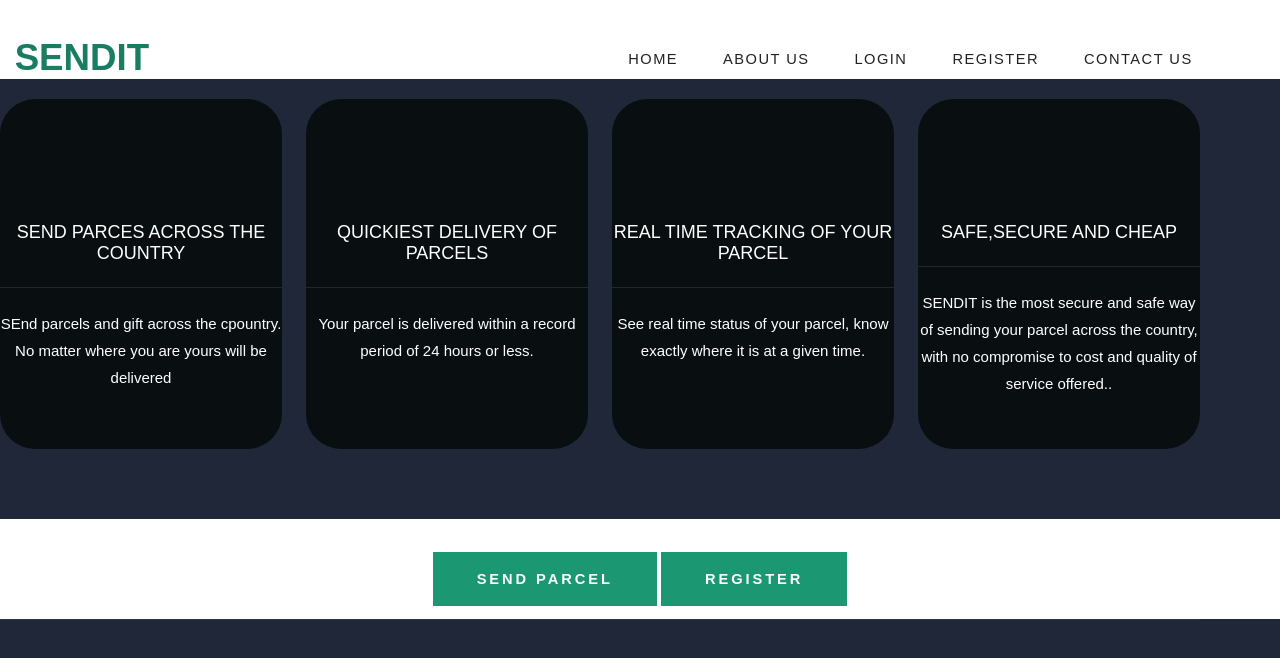
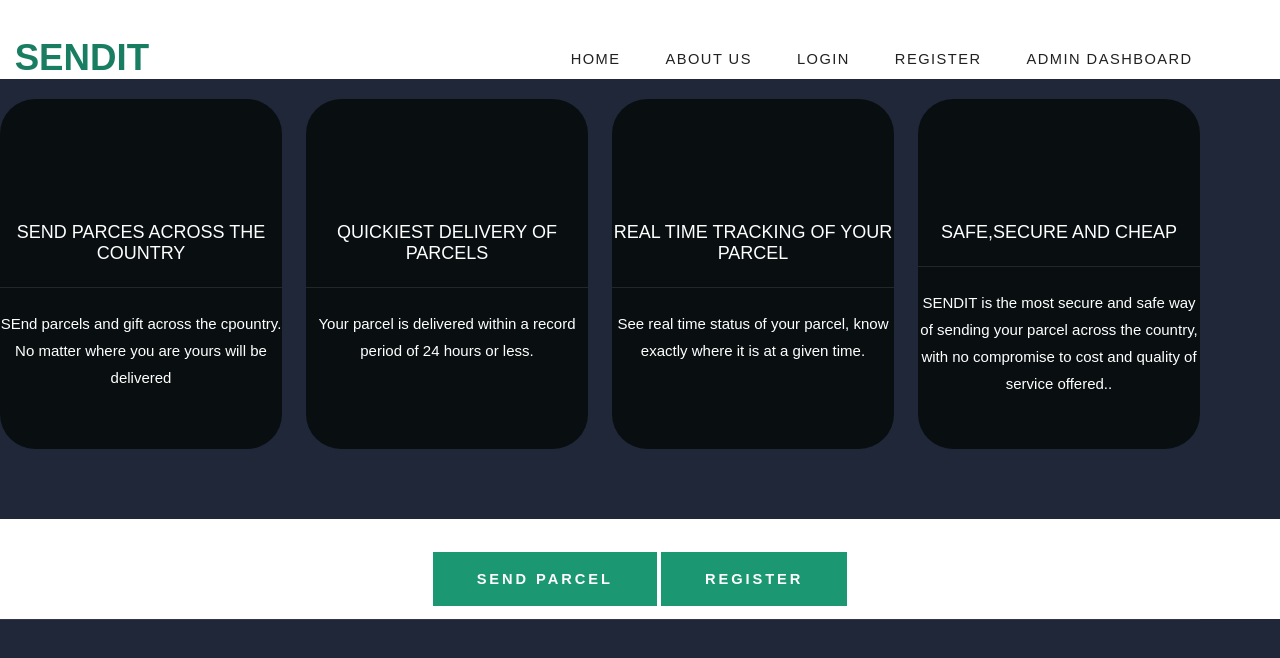
Before and after one commit to BrianSerem/SendIT, a plain HTML site: page index.html in a window 1280 px wide. Drawn offline with Linux system fonts and the light colour scheme.

Commit message:
added admin dashboard link to the navigation bar

```diff
--- a/index.html
+++ b/index.html
@@ -24,7 +24,7 @@
                     <li><a href="about.html" accesskey="2" title="">About Us</a></li>
                     <li><a href="login.html" accesskey="3" title="">Login </a></li>
                     <li><a href="register.html" accesskey="4" title="">Register</a></li>
-                    <li><a href="contact.html" accesskey="5" title="">Contact Us</a></li>
+                    <li><a href="contact.html" accesskey="5" title="">ADMIN DASHBOARD</a></li>
                 </ul>
             </div>
         </div>
```
